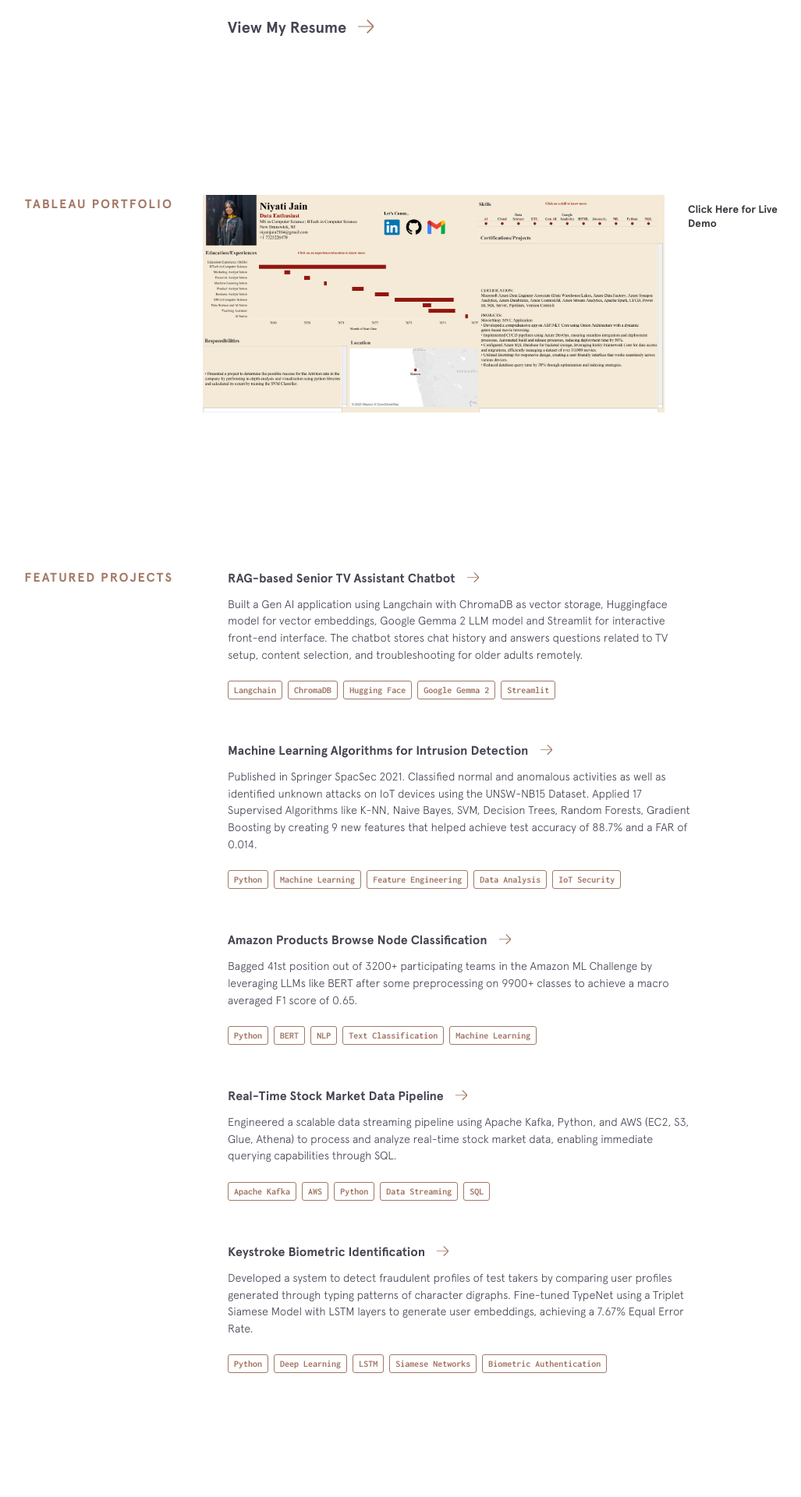
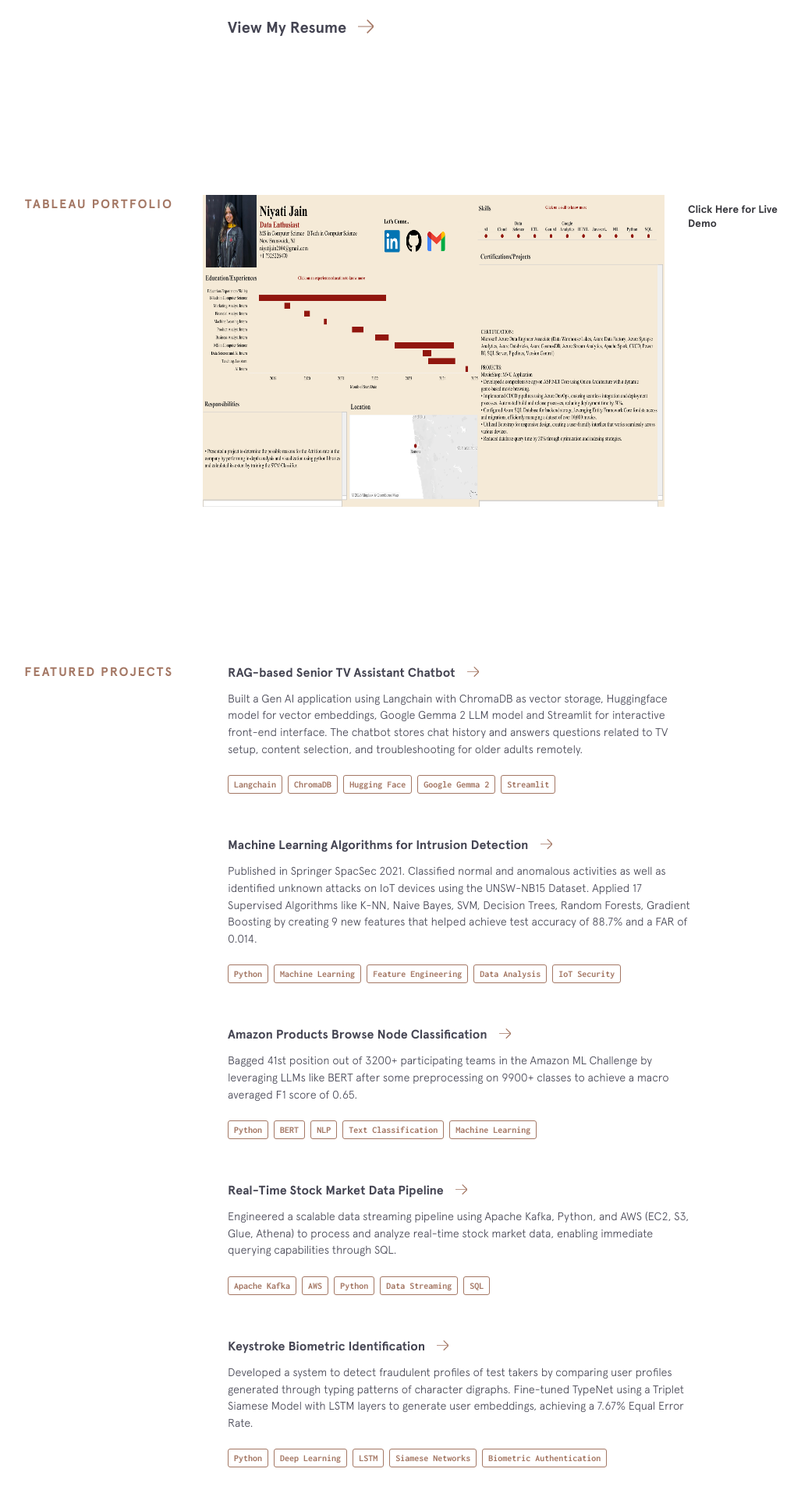
Before and after one commit to niyatijain21/niyatijain21.github.io, a Jekyll site: the page built from index.html, in a window 1280 px wide. Shown: the part 2630-4550 px from the top of the page at 78% size, without its empty margins (158-1185 px from the left). Built offline with Jekyll 4.4.1, drawn with Linux system fonts in a browser that asks for light colours; nearby versions of some CDN libraries.

Commit message:
Fix resume link and Tableau image display

```diff
--- a/_includes/experience.html
+++ b/_includes/experience.html
@@ -15,6 +15,6 @@
       {% endfor %}
     </div>
 
-    <a href="{{site.url}}/{{site.resume}}" target="_blank" class="arrow-link">View My Resume</a>
+    <a href="https://niyatijain21.github.io/resume.pdf" target="_blank" class="arrow-link">View My Resume</a>
   </div>
 </section>
--- a/_includes/featured-projects.html
+++ b/_includes/featured-projects.html
@@ -4,7 +4,7 @@
     <div class="project tableau-dashboard">
       <figure class="project__pic">
         <a href="https://public.tableau.com/app/profile/niyati.jain5709/viz/Resume_17281531390760/Dashboard1" target="_blank">
-          <img src="{{site.baseurl}}/img/featured/tableau/tableau-dashboard.png" alt="Niyati Jain's Tableau Dashboard">
+          <img src="{{site.baseurl}}/img/featured/tableau/tableau-dashboard.png" alt="Niyati Jain's Tableau Dashboard" width="700" height="400" style="max-width: 100%;">
         </a>
       </figure>
       <figcaption class="project__caption">
```
